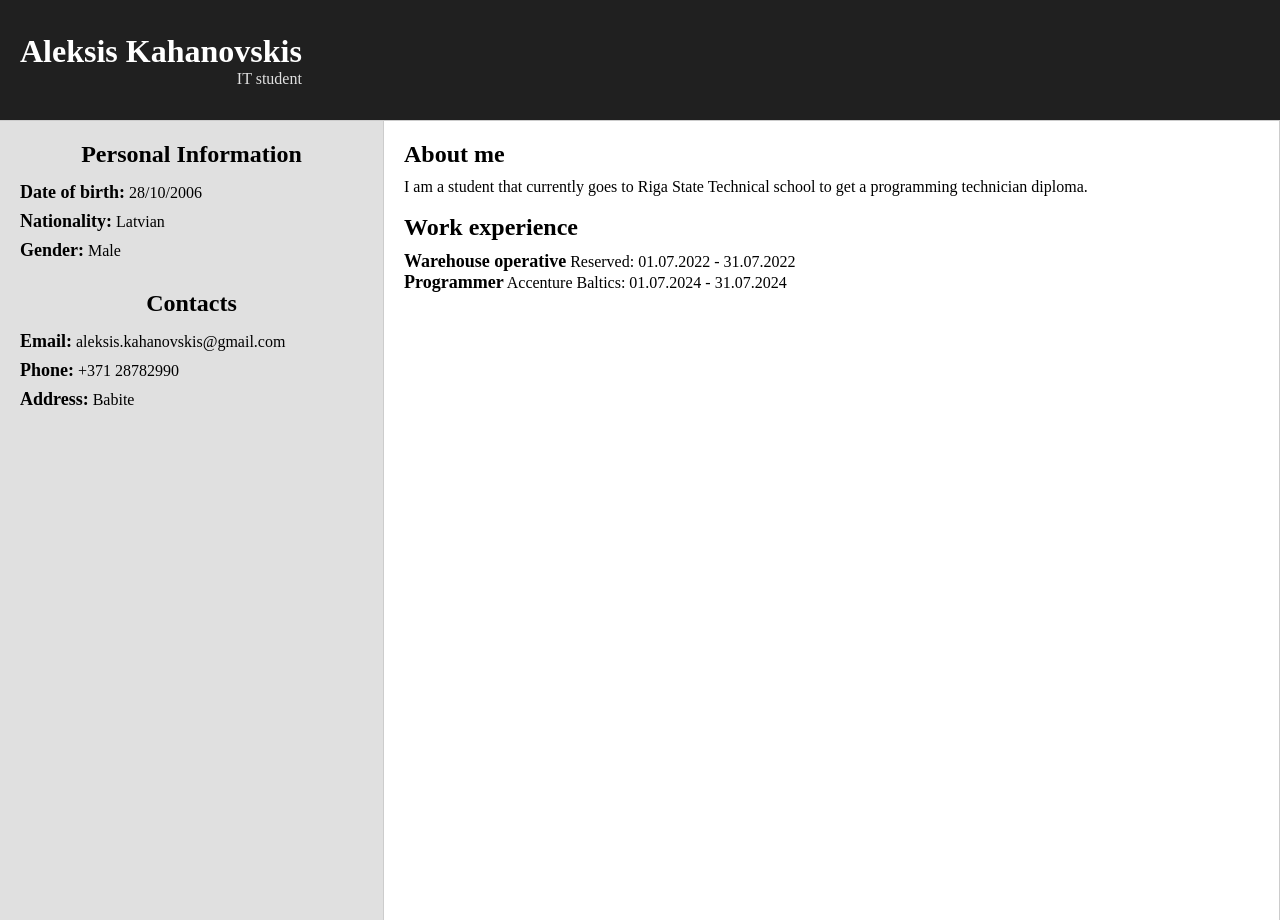
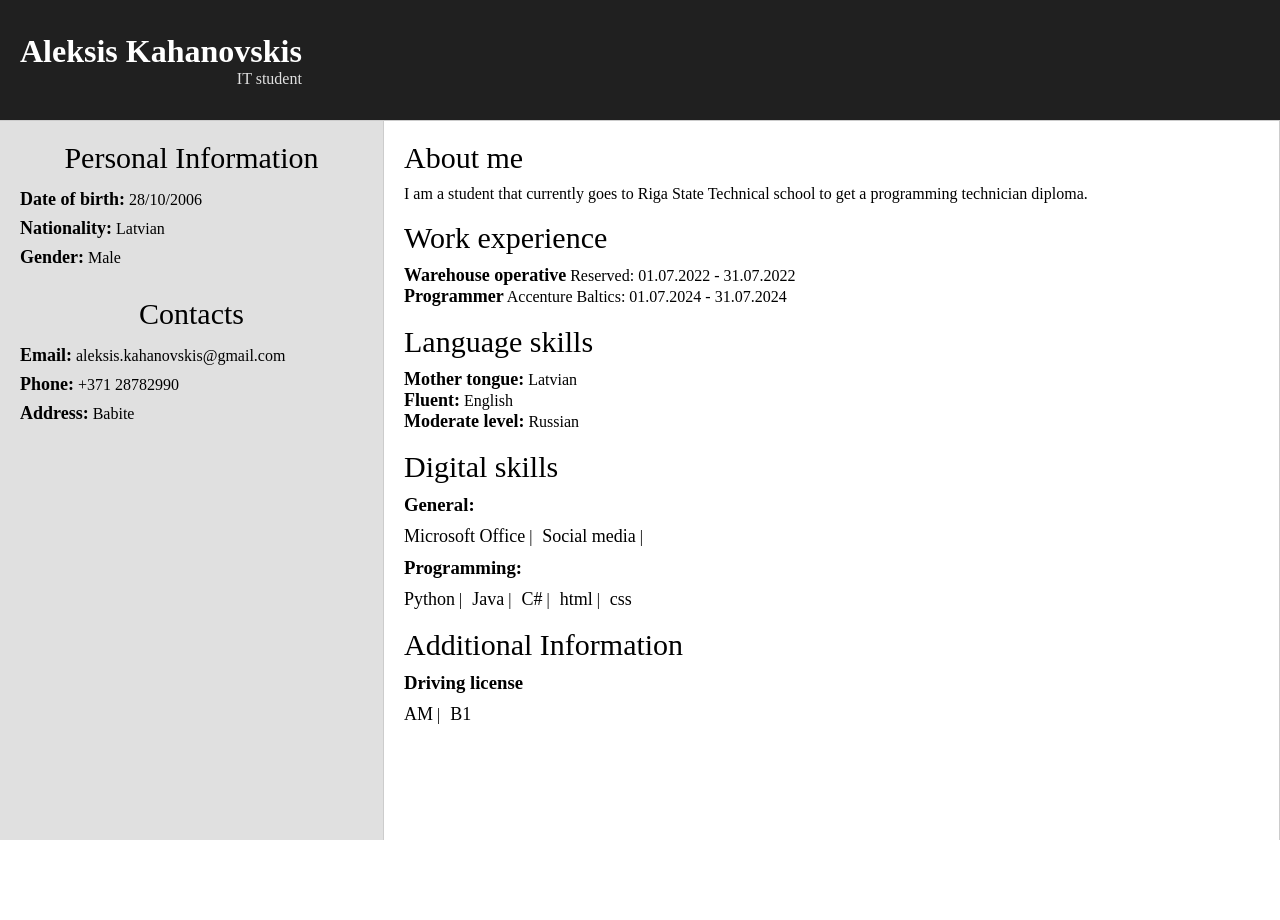
Before and after one commit to Alexisk13/TrainingAccenture, a plain HTML site: page AleksisTraining/index.html in a window 1280 px wide. After the commit the page ends 840 px from the top, so only its background shows below. Drawn offline with Linux system fonts and the light colour scheme.

Commit message:
AleksisKahanovskisCV almost finished

```diff
--- a/AleksisTraining/index.html
+++ b/AleksisTraining/index.html
@@ -34,9 +34,33 @@
         </p>
         <br>
         <h2 class="section-title">Work experience</h2>
-        <ul>
-            <li><span class="work-experiences">Warehouse operative</span> Reserved: 01.07.2022 - 31.07.2022</li>
-            <li><span class="work-experiences">Programmer</span> Accenture Baltics: 01.07.2024 - 31.07.2024</li>
+        <ul class="job-list">
+            <li class="jobs"><span class="list-item-caption">Warehouse operative</span> Reserved: 01.07.2022 - 31.07.2022</li>
+            <li class="jobs"><span class="list-item-caption">Programmer</span> Accenture Baltics: 01.07.2024 - 31.07.2024</li>
+        </ul><br>
+        <h2 class="section-title">Language skills</h2>
+        <ul class="language-list">
+            <li class="language-and-level"><span class="list-item-caption">Mother tongue:</span> Latvian</li>
+            <li class="language-and-level"><span class="list-item-caption">Fluent:</span> English</li>
+            <li class="language-and-level"><span class="list-item-caption">Moderate level:</span> Russian</li>
+        </ul><br>
+        <h2 class="section-title">Digital skills</h2>
+        <ul class="digital-skill-list">
+            <h3 class="inside-list-title">General:</h3>
+            <li class="Digital-skill"><span class="list-item">Microsoft Office</span></li>
+            <li class="Digital-skill"><span class="list-item">Social media</span></li><br>
+            <h3 class="inside-list-title">Programming:</h3>
+            <li class="Digital-skill"><span class="list-item">Python</span></li>
+            <li class="Digital-skill"><span class="list-item">Java</span></li>
+            <li class="Digital-skill"><span class="list-item">C#</span></li>
+            <li class="Digital-skill"><span class="list-item">html</span></li>
+            <li class="Digital-skill"><span class="list-item">css</span></li>
+        </ul><br>
+        <h2 class="section-title">Additional Information</h2>
+        <ul class="Additional-info-list">
+            <h3 class="inside-list-title">Driving license</h3>
+            <li class="driving-license"><span class="list-item">AM</span></li>
+            <li class="driving-license"><span class="list-item">B1</span></li>
         </ul>
     </div>
 </body>
--- a/AleksisTraining/style.css
+++ b/AleksisTraining/style.css
@@ -29,7 +29,7 @@ header {
 }
 .section {
     width: 30%;
-    height: 100vh;
+    height: 90vh;
     padding-right: 20px;
     padding-left: 20px;
     padding-top: 20px;
@@ -41,9 +41,9 @@ header {
     float: left;
 }
 .section-title {
-    font-size: 24px;
-    font-weight: 600;
+    font-size: 30px;
     margin-bottom: 10px;
+    font-weight: lighter;
 }
 .info-label {
     font-weight: bold;
@@ -57,7 +57,7 @@ header {
 .new-section {
     width: 70%;
     padding-left: 20px;
-    height: 100vh;
+    height: 90vh;
     padding-right: 20px;
     padding-top: 20px;
     border-top: 1px solid #ccc;
@@ -68,7 +68,7 @@ header {
     float: left;
 }
 
-.work-experiences{
+.list-item-caption{
     font-weight: bold;
     font-size: large;
 }
@@ -81,3 +81,39 @@ header {
     text-align: center;
     font-weight: lighter;
 }
+
+.list-item{
+    font-size: large;
+}
+
+.digital-skill-list{
+    list-style: none;
+    display: flex;
+    flex-wrap: wrap;
+    padding: 0;
+    gap: 10px;
+}
+
+.digital-skill-list h3{
+    flex-basis: 100%;
+}
+
+.digital-skill-list li:not(:last-child)::after{
+    content: " | ";
+}
+
+.Additional-info-list{
+    list-style: none;
+    display: flex;
+    flex-wrap: wrap;
+    padding: 0;
+    gap: 10px;
+}
+
+.Additional-info-list h3{
+    flex-basis: 100%;
+}
+
+.Additional-info-list li:not(:last-child)::after{
+    content: " | ";
+}
```
